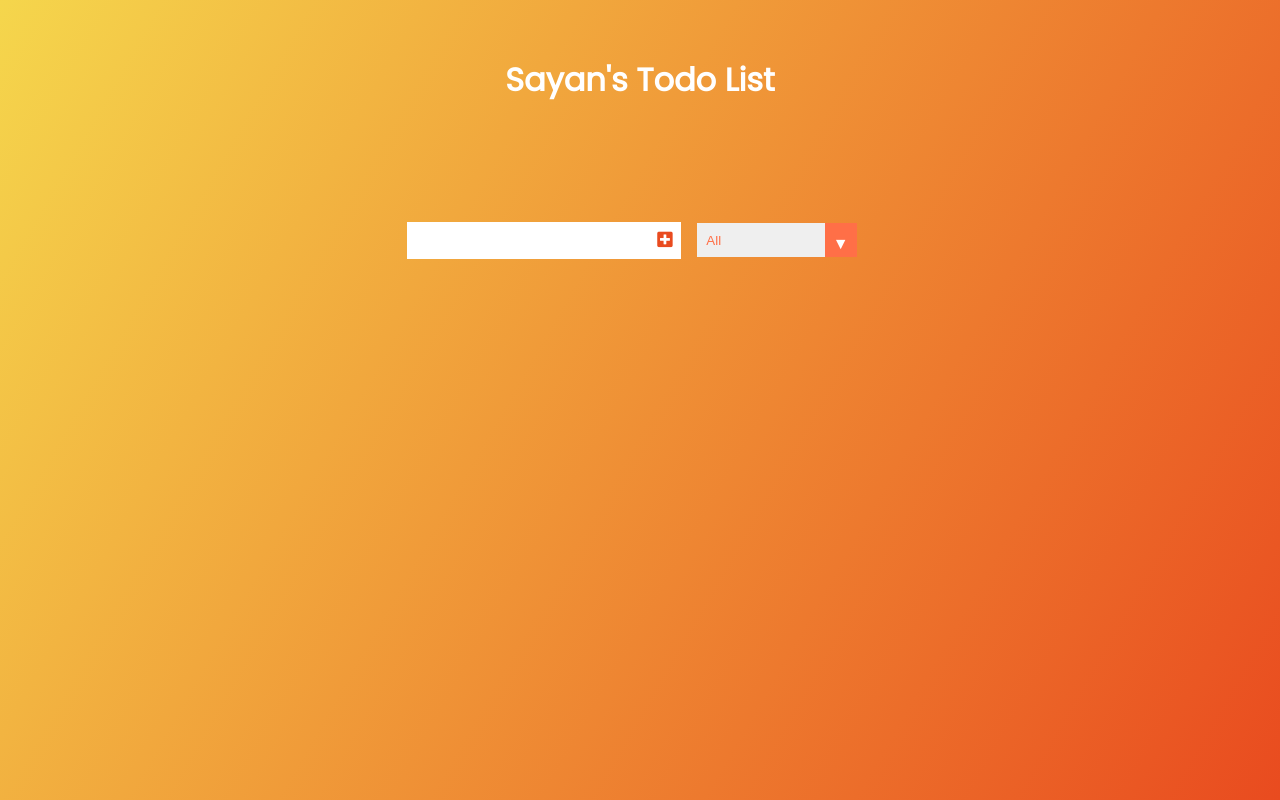
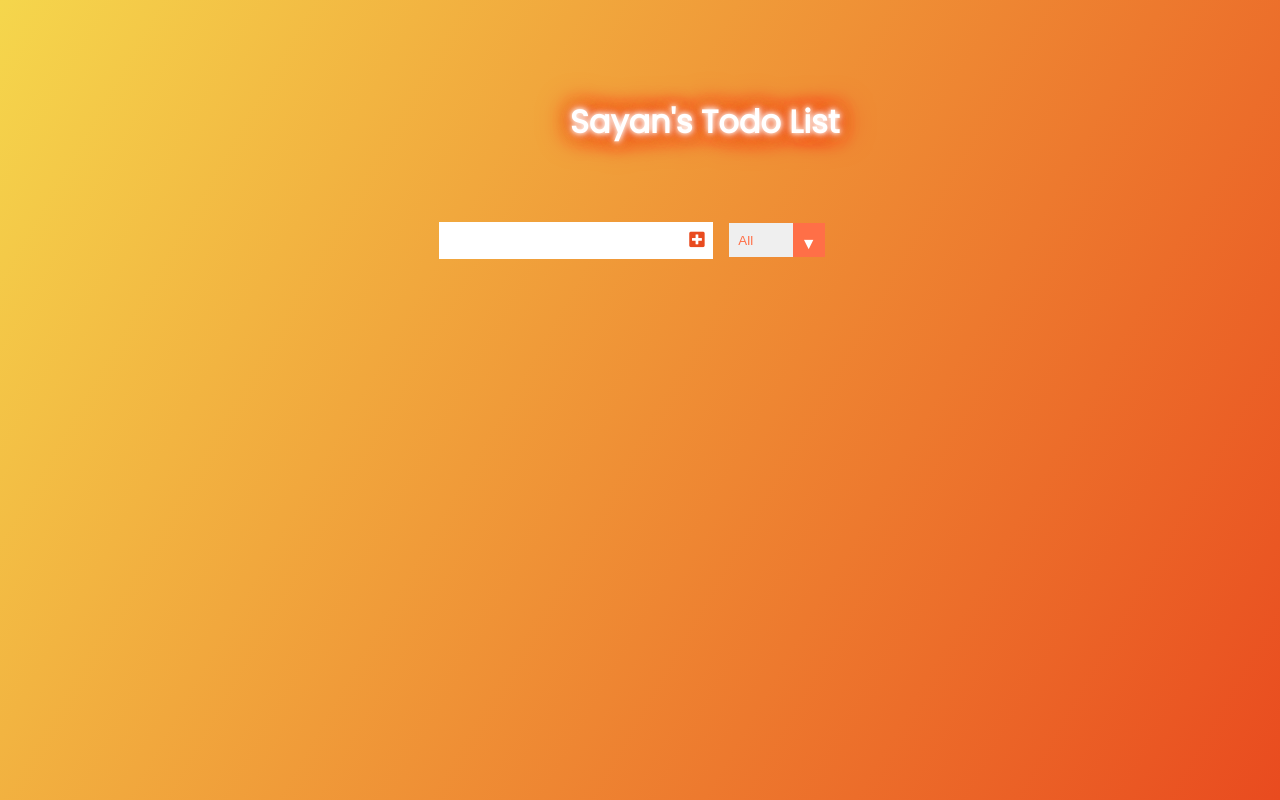
Before and after one commit to Sayan-Manna/Todo-List, a plain HTML site: page index.html in a window 1280 px wide. Drawn offline with Linux system fonts and the light colour scheme.

Commit message:
Todo List - Updated CSS

```diff
--- a/style.css
+++ b/style.css
@@ -10,6 +10,13 @@ body {
     font-family: "Poppins", sans-serif;
     min-height: 100vh;
 
+}
+
+h1 {
+    position: fixed;
+    top: 98px;
+    left: 570px;
+    text-shadow: 0 0 5px #fff, 0 0 10px #fff, 0 0 15px #e94b1f, 0 0 20px #e94b1f, 0 0 25px #e94b1f, 0 0 30px #e94b1f, 0 0 35px #e94b1f;
 }
 
 header {
@@ -121,10 +128,9 @@ select {
 
 select {
     color: #ff6f47;
-    width: 10rem;
+    width: 6rem;
     cursor: pointer;
     padding: 0.6rem;
-
 }
 
 .select::after {
```
